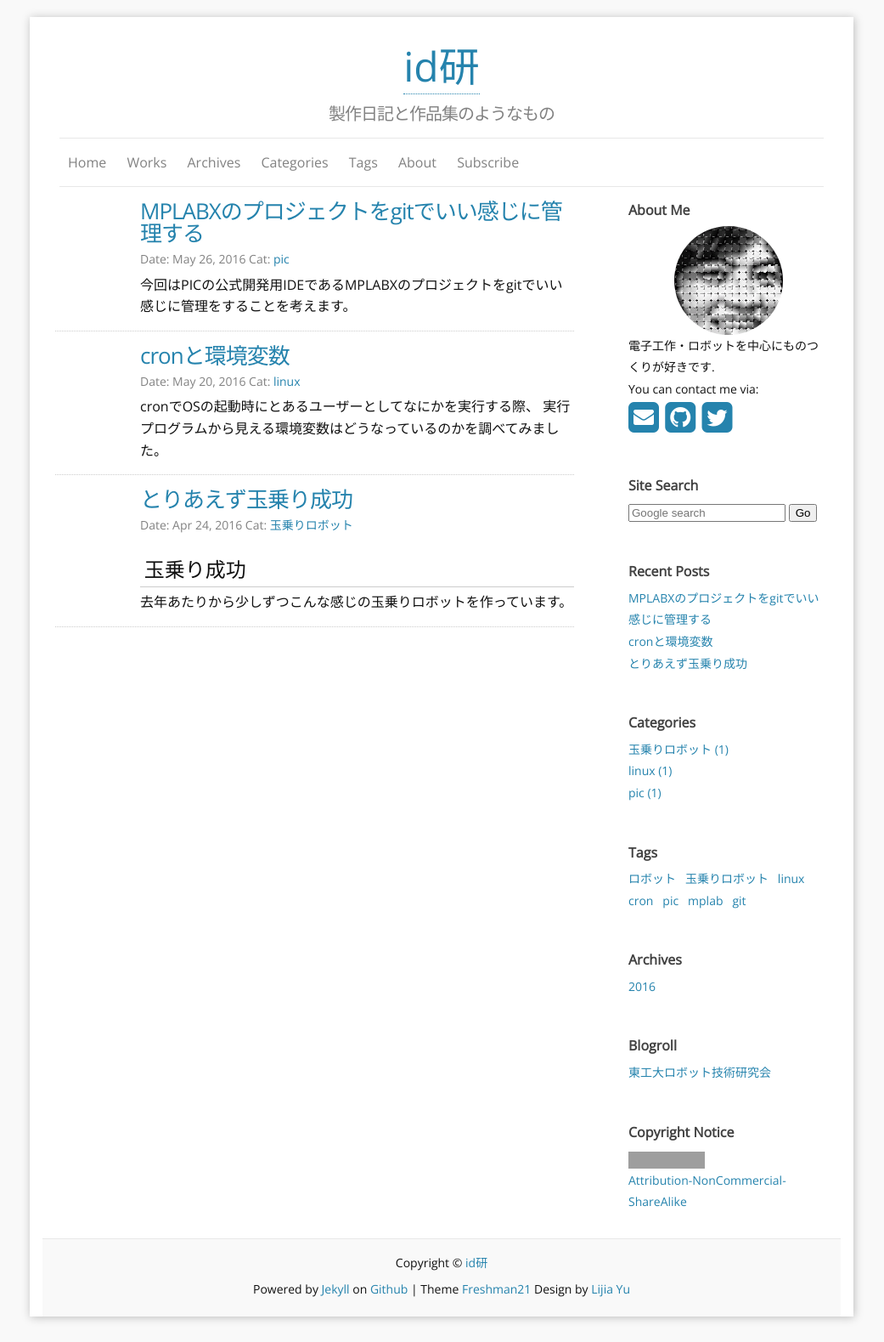
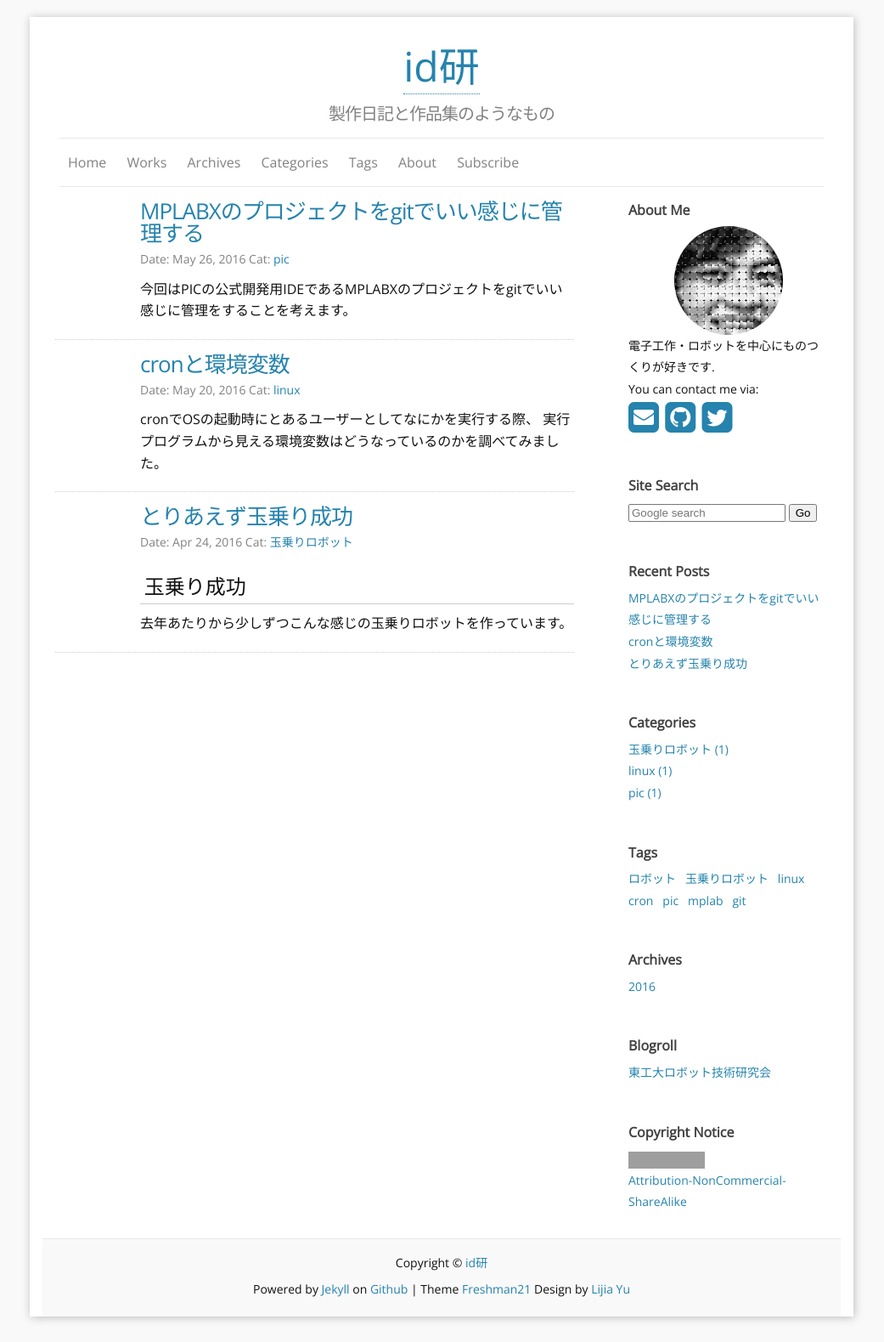
Before and after one commit to idt12312/idken-blog, a Jekyll site: the page built from index.html, in a window 1280 px wide. Shown: the whole page at 85% size, without its empty margins (120-1161 px from the left). Built offline with Jekyll 4.4.1, drawn with Linux system fonts in a browser that asks for light colours; nearby versions of some CDN libraries; the list of posts is cut into pages by our own code; grey boxes are pictures that could not be loaded.

Commit message:
記事中の画像の表示を修正

```diff
--- a/_sass/_layout.scss
+++ b/_sass/_layout.scss
@@ -218,7 +218,15 @@
 
 
 .post-content {
-	p { padding:0 0; }
+	p {
+		padding:5px 0;
+	}
+
+	img {
+		width: 480px;
+		margin-top: 0.5em;
+		margin-bottom: 0.5em;
+	}
 
 	h1 {
 		font-size: 28px;
```
